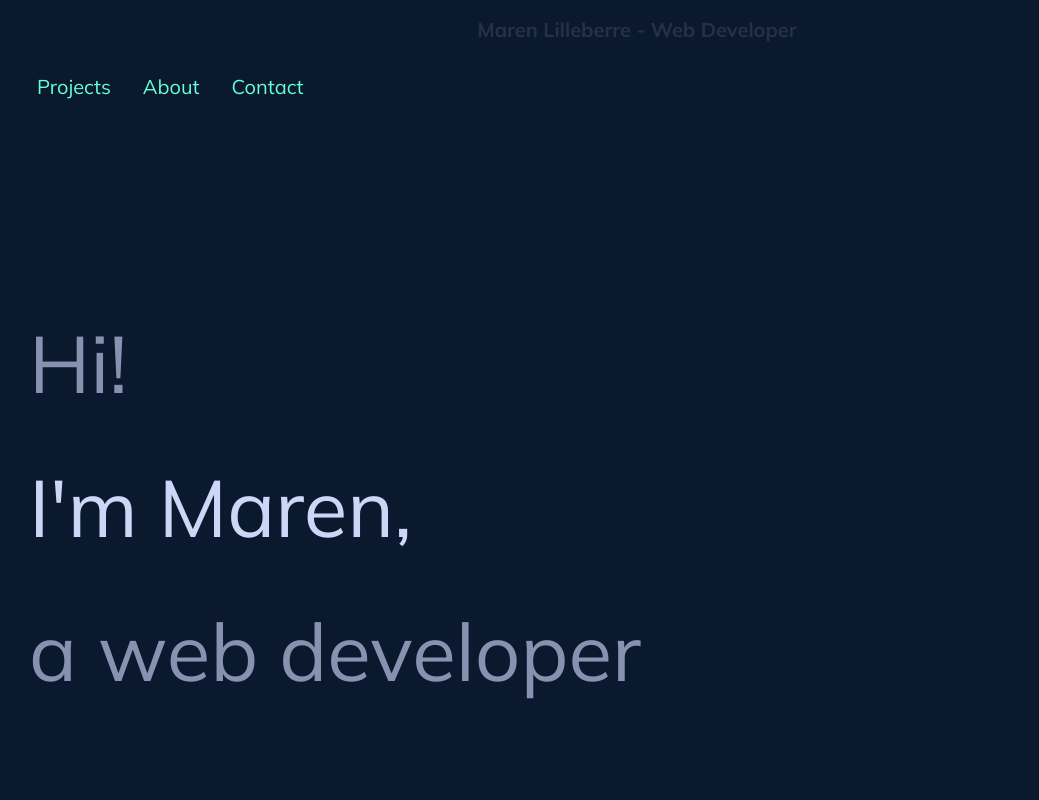
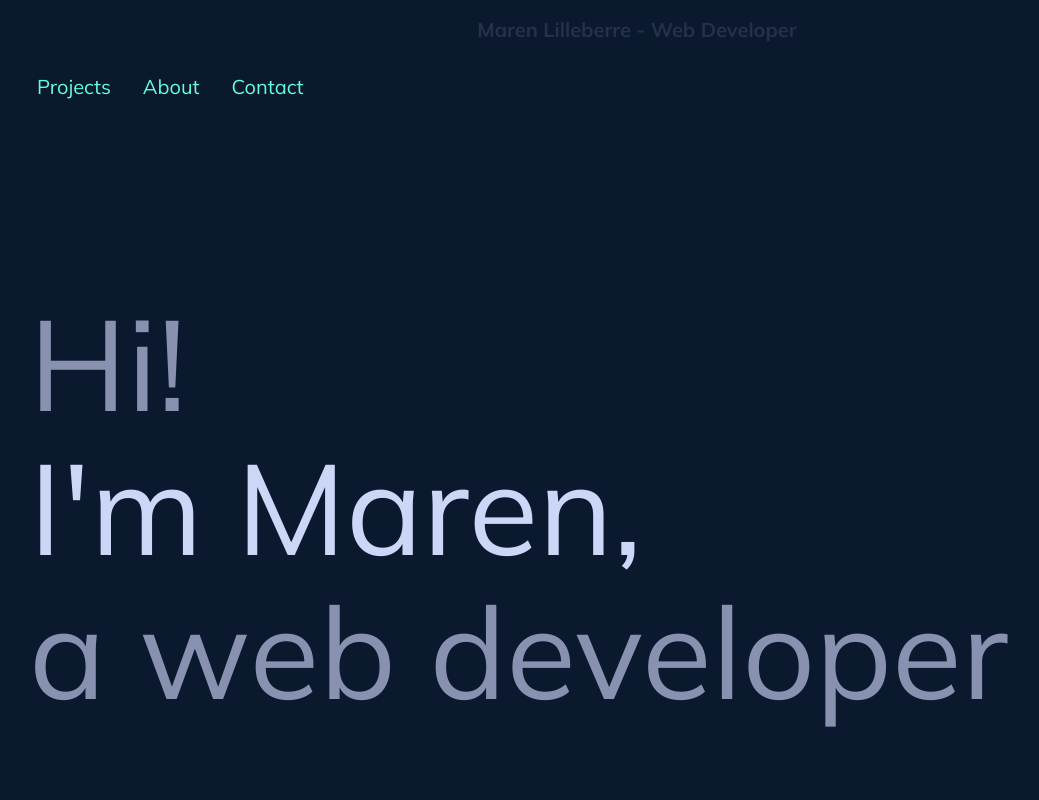
Before and after one commit to Zohla/react_portfolio, a React (Create React App) app: page / in a window 1280 px wide. Shown: the top 800 px of the page, without its empty margins (3-1042 px from the left). Built offline with nearby package versions, Linux system fonts and the light colour scheme.

Commit message:
bigger intro font

```diff
--- a/src/components/Intro.css
+++ b/src/components/Intro.css
@@ -5,7 +5,7 @@
   max-width: 1500px;
 }
 .Intro p {
-  font-size: 5rem;
+  font-size: 8rem;
   margin: 2rem;
   line-height: 5rem;
 }
@@ -18,3 +18,10 @@
   background-clip: text;
   -webkit-text-fill-color: transparent;
 }
+@media (max-width: 1100px) {
+  .Intro p {
+    font-size: 5rem;
+  }
+}
+@media (max-width: 720px) {
+}
```
